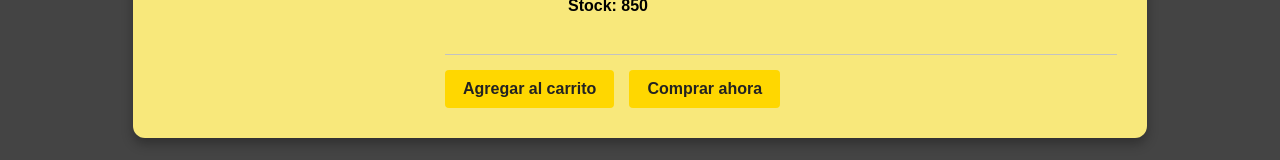
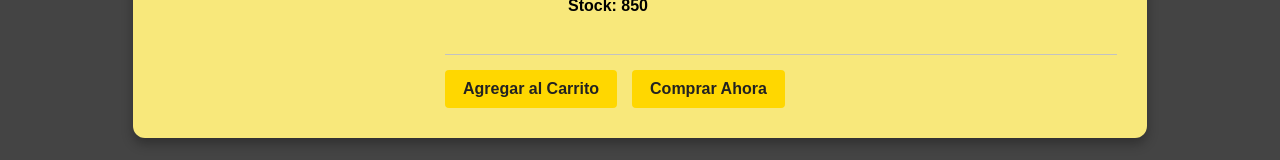
Before and after one commit to brunofernandez87/Eccomerce-Frontend, a React (Vite) app: page /product/1 in a window 1280 px wide. Shown: the part 471-631 px from the top of the page. Built offline with nearby package versions, Linux system fonts and the light colour scheme.

Commit message:
cambio a mayusculas

```diff
--- a/src/components/cardProduct.tsx
+++ b/src/components/cardProduct.tsx
@@ -46,8 +46,6 @@ export default function CardProduct(props) {
   }
   function formProduct() {
     return (
-      // AÑADIDO: Contenedor específico para el formulario de modificación.
-      // Esto permite aplicar el estilo oscuro y la estructura de grid solo aquí.
       <div className="Card-modified-Content">
         <form onSubmit={modifiedProduct}>
           <div className="Product-Image">
@@ -81,11 +79,9 @@ export default function CardProduct(props) {
 
   const { image, name, description, category, price, stock } = product;
 
-  // NUEVO: Define la clase principal del componente de forma condicional
   const cardClassName = modified ? "Card-Product-Edit" : "Card-Product-View";
 
   return (
-    // CAMBIO 1: El contenedor principal ahora usa la clase dinámica para cambiar el fondo y la disposición (Amarillo/Oscuro)
     <div className={cardClassName}>
       {modified == true ? (
         formProduct()
@@ -94,8 +90,6 @@ export default function CardProduct(props) {
           <div className="Product-Image">
             <img src={image} alt={name} />
           </div>
-
-          {/* CAMBIO 2: Agrupamos la información de la derecha en un contenedor para facilitar el diseño flex/grid */}
           <div className="Product-Info-Container">
             <div className="Card-Name">
               <p>
@@ -105,8 +99,6 @@ export default function CardProduct(props) {
             <div className="Product-Description">
               <p>{description}</p>
             </div>
-
-            {/* CAMBIO 3: Agrupamos los detalles pequeños en un contenedor para aplicarles una rejilla (grid) en el CSS */}
             <div className="Product-Details">
               <div>
                 <p>Categoría: {category}</p>
@@ -130,11 +122,11 @@ export default function CardProduct(props) {
                 )}
 
                 <button onClick={() => addtocart(product)}>
-                  Agregar al carrito
+                  Agregar al Carrito
                 </button>
                 <Link to={`/cart`}>
                   <button onClick={() => addtocart(product)}>
-                    Comprar ahora
+                    Comprar Ahora
                   </button>
                 </Link>
               </div>
--- a/src/components/cart.tsx
+++ b/src/components/cart.tsx
@@ -8,7 +8,7 @@ import toast from "react-hot-toast";
 export default function Cart() {
   const { cartContent, setcartContent } = useCart();
   function handleclick() {
-    toast.success("productos comprados");
+    toast.success("Productos Comprados");
     setcartContent([]);
   }
 
```
